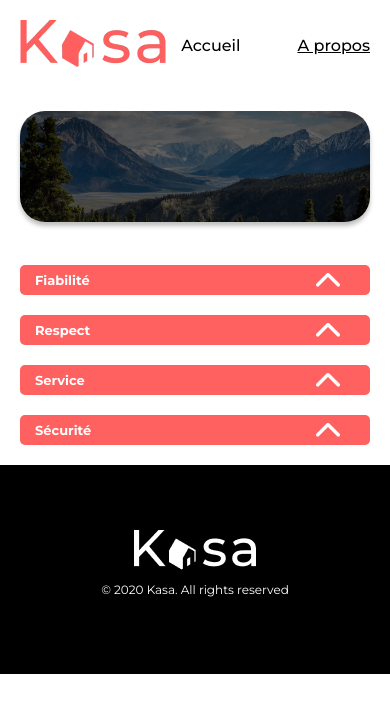
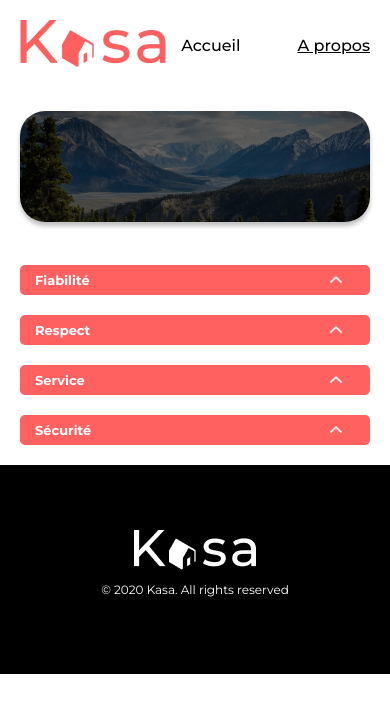
Before and after one commit to LaflorentieNicolas/P6-Kasa, a React (Create React App) app: page /about in a window 390 px wide. Shown: the top 712 px of the page. Built offline with nearby package versions, Linux system fonts and the light colour scheme.

Commit message:
style: make Collapse arrow sizes responsive

```diff
--- a/src/sass/components/_collapse.scss
+++ b/src/sass/components/_collapse.scss
@@ -33,6 +33,10 @@
 
   &__arrow {
     transition: transform 0.3s ease;
+    @media (max-width: 768px) {
+      width: 16px;
+      height: 16px;
+    }
   }
   &__text {
     font-size: 18px;
```
